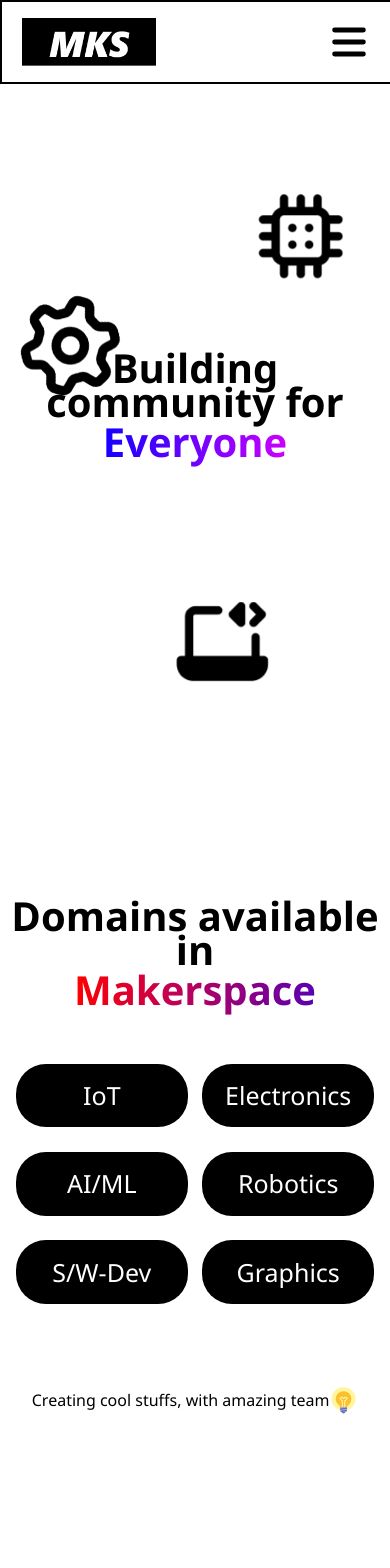
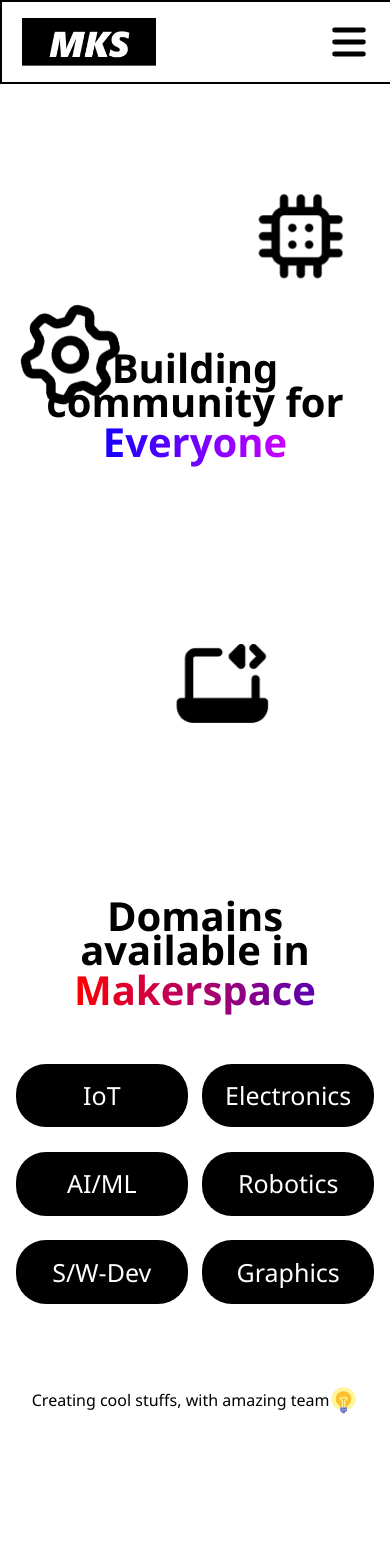
Before and after one commit to ju-makerspace/mks-website, a React (Create React App) app in the folder frontend/: page / in a window 390 px wide. Shown: the top 1568 px of the page. Built offline with nearby package versions, Linux system fonts and the light colour scheme; the HTML template or start-up script is replaced by a standard one.

Commit message:
minor fixes in home page: mobile version

```diff
--- a/frontend/src/styles/desktop/home/Community.css
+++ b/frontend/src/styles/desktop/home/Community.css
@@ -122,7 +122,36 @@
 }
 
 /* smaller phones: 480px */
-@media all and (max-width: 481px) {
+@media all and (min-width: 360px) and (max-width: 481px) {
+  .community-text {
+    /* font-size: 60px; */
+    margin: 0 auto;
+    margin-top: 10%;
+    padding: 0 10%;
+    font-size: 40px;
+    line-height: 85%;
+  }
+
+  .community-text>span {
+    line-height: normal;
+    margin-top: -5px;
+  }
+
+  .join-community {
+    font-size: 20px;
+    margin: 2rem 1rem;
+    padding: 0rem;
+    display: flex;
+    justify-content: center;
+    align-items: center;
+    margin: 10% auto;
+    width: 50%;
+
+    border: 3px solid #000000;
+  }
+}
+
+@media all and (max-width: 361px) {
   .community-text {
     /* font-size: 60px; */
     margin: 0 auto;
--- a/frontend/src/styles/desktop/home/Domain.css
+++ b/frontend/src/styles/desktop/home/Domain.css
@@ -192,7 +192,45 @@
 }
 
 /* smaller phones: 480px */
-@media all and (max-width: 481px) {
+@media all and (min-width: 360px) and (max-width: 481px) {
+    .domain-text {
+        margin: 0 auto;
+        padding: 0 10%;
+        font-size: 40px;
+        line-height: 85%;
+    }
+
+    .domain-text>span {
+        line-height: normal;
+        margin-top: -5px;
+    }
+
+    .domain_list {
+        grid-template-columns: repeat(2, 1fr);
+        column-gap: 12vw;
+        row-gap: 2vh;
+        margin: 8% auto;
+    }
+
+    .domain_item {
+        padding: 0.2rem 1rem;
+        width: 100%;
+        border-radius: 30px;
+        font-size: 25px;
+    }
+
+    .domain_desc {
+        font-size: 1rem;
+        margin-top: 2px;
+        margin-bottom: 25vh;
+    }
+
+    .domain_desc img {
+        height: 1.8rem;
+    }
+}
+
+@media all and (max-width: 361px) {
     .domain-text {
         margin: 0 auto;
         padding: 0;
--- a/frontend/src/styles/desktop/home/Hero.css
+++ b/frontend/src/styles/desktop/home/Hero.css
@@ -193,7 +193,39 @@
 }
 
 /* smaller phones: 480px */
-@media all and (max-width: 481px) {
+@media all and (min-width: 360px) and (max-width: 481px) {
+  .hero-text {
+    margin-top: 90%;
+    margin-bottom: 50vh;
+    padding: 0 5%;
+    font-size: 40px;
+    line-height: 85%;
+  }
+
+  .hero-text>span {
+    line-height: normal;
+    margin-top: -5px;
+  }
+
+  .gear {
+    height: 12vh;
+    top: 36%;
+  }
+
+  .chip {
+    height: 12vh;
+    top: 22%;
+    right: 10%;
+  }
+
+  .laptop {
+    height: 12vh;
+    right: 30%;
+    top: 75%;
+  }
+}
+
+@media all and (max-width: 361px) {
   .hero-text {
     margin-top: 90%;
     margin-bottom: 50vh;
```
